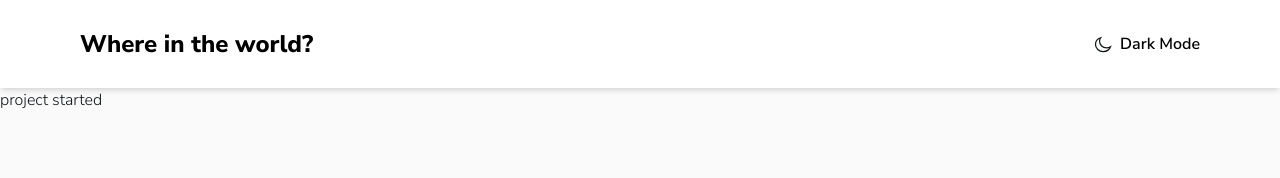
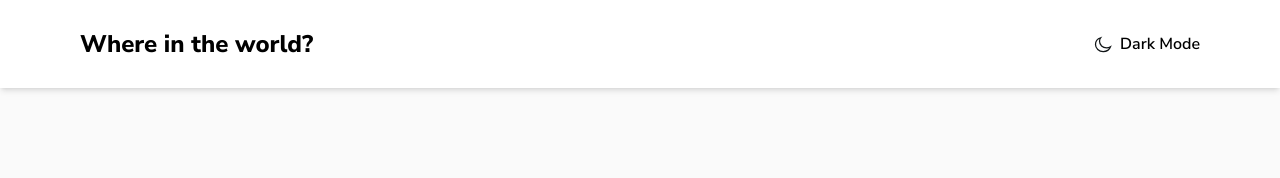
Before and after one commit to kcde/whereintheworld, a Vue app: page / in a window 1280 px wide. Shown: the top 178 px of the page. Built offline with nearby package versions, Linux system fonts and the light colour scheme.

Commit message:
add vue router

```diff
--- a/src/App.vue
+++ b/src/App.vue
@@ -7,7 +7,8 @@
   <div data-mode="">
     <div class="primary-bg font-nunito-sans min-h-screen">
       <TheHeader />
-      <h1 class="primary-text">project started</h1>
+
+      <RouterView />
     </div>
   </div>
 </template>
--- /dev/null
+++ b/src/router/index.js
@@ -0,0 +1,10 @@
+import { createRouter, createWebHistory } from 'vue-router';
+
+const routes = [];
+
+const router = createRouter({
+  history: createWebHistory(),
+  routes,
+});
+
+export default router;
```
Also changed, not shown: src/main.js (+8 -4 lines).
